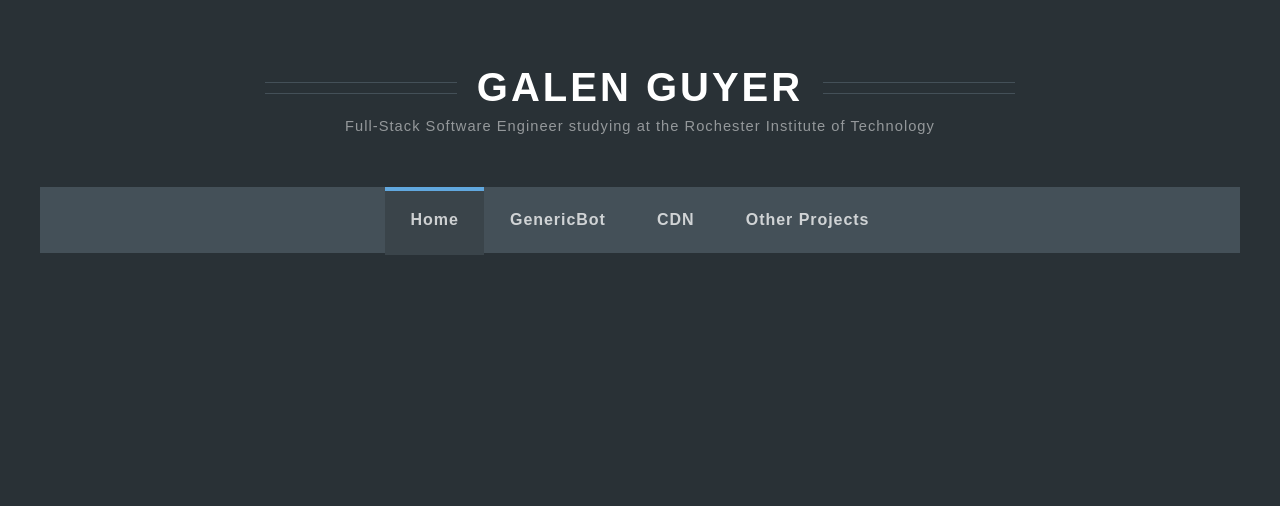
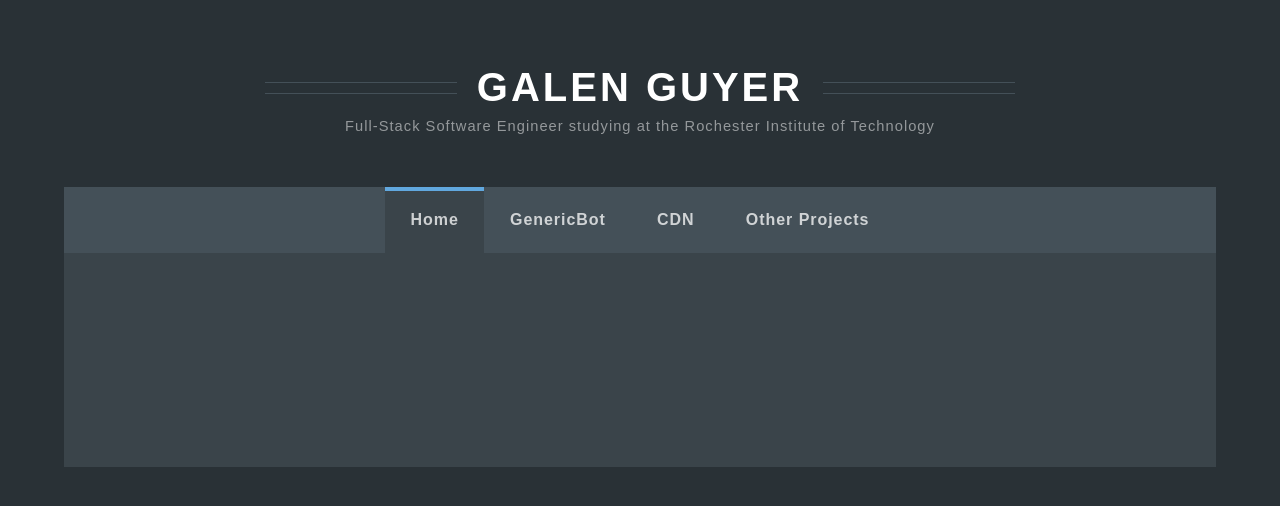
Before and after one commit to galenguyer/personal-site-next, a Next.js app: page / in a window 1280 px wide. Shown: the top 506 px of the page. Built offline with nearby package versions, Linux system fonts and the light colour scheme.

Commit message:
Add container for ease of width

```diff
--- /dev/null
+++ b/components/whoami.js
@@ -0,0 +1,11 @@
+import styles from '../styles/whoami.module.css';
+
+function WhoAmI() {
+    return (
+        <div className={styles.container}>
+
+        </div>
+    )
+}
+
+export default WhoAmI;
--- a/pages/index.js
+++ b/pages/index.js
@@ -1,7 +1,9 @@
 import Header from '../components/header';
+import WhoAmI from '../components/whoami';
 
 export default () => (
-  <>
+  <div id='container'>
     <Header />
-  </>
+    <WhoAmI />
+  </div>
 )
--- a/styles/global.css
+++ b/styles/global.css
@@ -35,3 +35,13 @@ body {
 ol, ul {
 	list-style: none;
 }
+
+#container {
+	max-width: 1200px;
+	margin: 0 auto;
+}
+@media screen and (max-width: 1280px) {
+	#container {
+		width: 90%;
+	}
+}
--- a/styles/header.module.css
+++ b/styles/header.module.css
@@ -1,11 +1,10 @@
 .header {
     font-family: 'PT Sans', sans-serif;
     position: relative;
-    padding: 3em 0em 5em 0em;
+    padding: 3em 0em 0em 0em;
     letter-spacing: 3px;
     text-align: center;
     color: #FFF;
     margin-top: 1em;
     margin: 0 auto;
-    max-width: 1200px;
 }
--- /dev/null
+++ b/styles/whoami.module.css
@@ -0,0 +1,7 @@
+.container {
+	position: relative;
+	padding: 8em;
+	background: #3a444a;
+	text-align: center;
+	color: #fff;
+}
```
